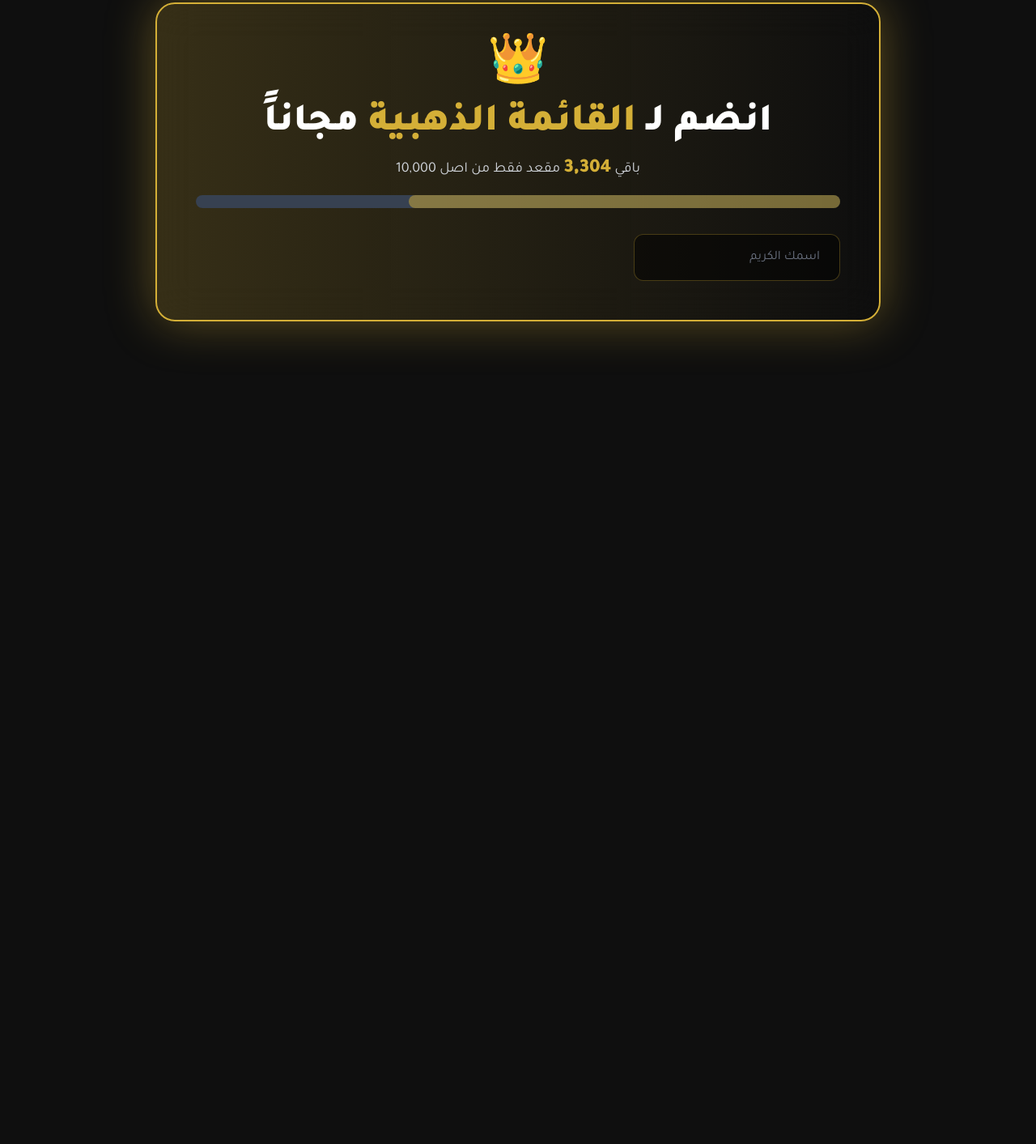
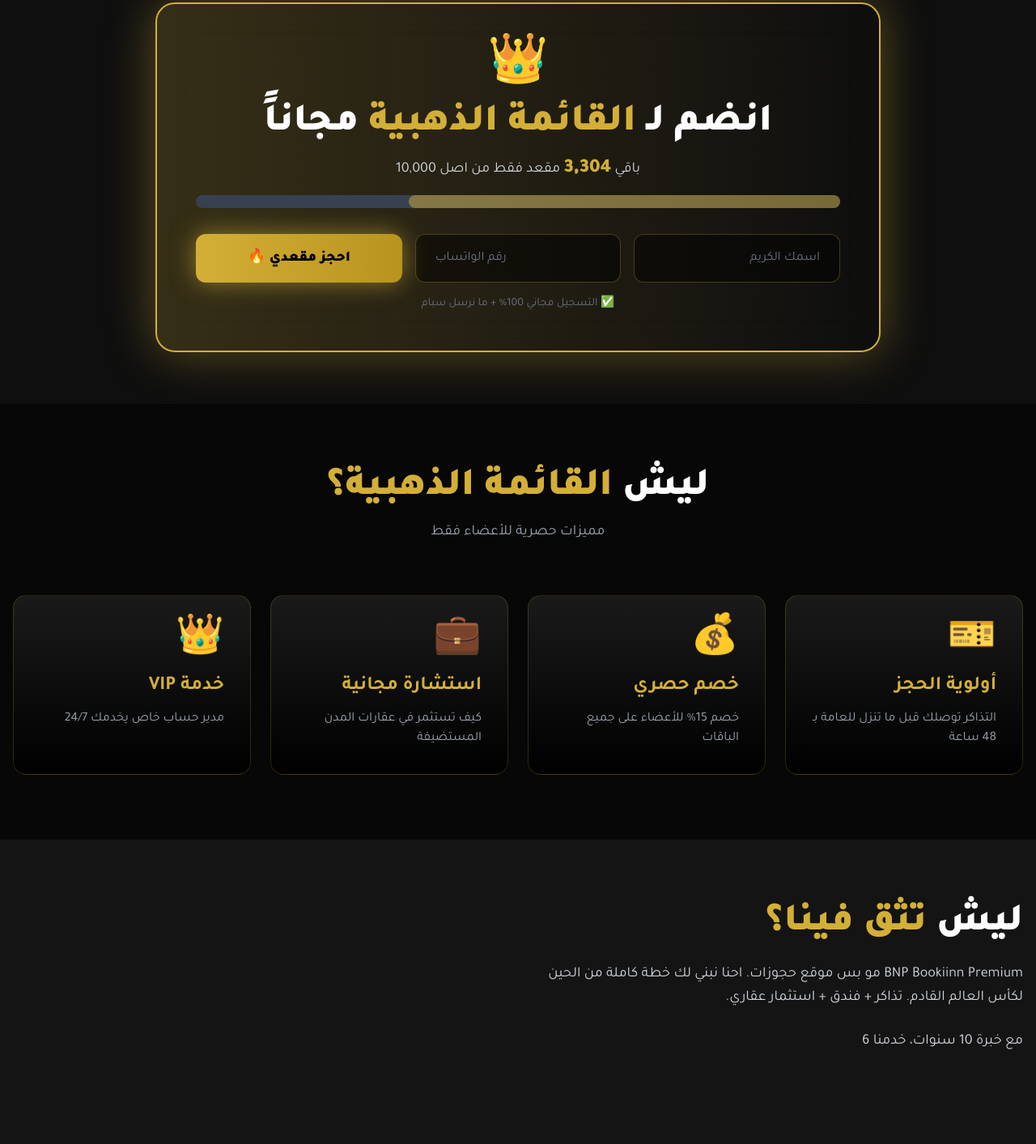
Before and after one commit to abuameer11/bookiinn-website, a plain HTML site: page index.html in a window 1280 px wide. Shown: the part 879-2292 px from the top of the page at 81% size. Before the commit the page ends 1340 px from the top, so only its background shows below. Drawn offline with nearby package versions, Linux system fonts and the light colour scheme.

Commit message:
Update index.html

```diff
--- a/index.html
+++ b/index.html
@@ -40,7 +40,7 @@
         </span>
     </div>
 
-    <!-- النافبار -->
+    <!-- النافبار - مصلح 100% -->
     <nav class="fixed w-full top-12 z-50 bg-black/80 backdrop-blur-xl border-b border-[#D4AF37]/20">
         <div class="max-w-7xl mx-auto px-4 sm:px-6 lg:px-8">
             <div class="flex justify-between items-center h-20">
@@ -52,7 +52,6 @@
                         <h1 class="text-xl font-black text-[#D4AF37]">BNP Bookiinn Premium</h1>
                         <p class="text-xs text-gray-400">القائمة الذهبية</p>
                     </div>
-                </div>
                 <div class="hidden md:flex items-center gap-8">
                     <a href="#home" class="hover:text-[#D4AF37] transition">الرئيسية</a>
                     <a href="#services" class="hover:text-[#D4AF37] transition">المميزات</a>
@@ -105,7 +104,7 @@
         </div>
     </section>
 
-    <!-- فورم القائمة الذهبية -->
+    <!-- فورم القائمة الذهبية - مصلح -->
     <section class="py-16 px-4 relative z-10">
         <div class="max-w-4xl mx-auto bg-gradient-to-r from-[#D4AF37]/20 to-transparent border-2 border-[#D4AF37] rounded-3xl p-8 md:p-12 backdrop-blur-xl shadow-[0_0_60px_rgba(212,175,55,0.4)]">
             <div class="text-center mb-8">
@@ -120,4 +119,57 @@
             <form action="https://formspree.io/f/YOUR_FORM_ID" method="POST" class="grid grid-cols-1 md:grid-cols-3 gap-4">
                 <input type="text" name="name" placeholder="اسمك الكريم" required
                     class="bg-black/50 border border-[#D4AF37]/30 rounded-xl px-6 py-4 text-white placeholder-gray-500 focus:border-[#D4AF37] focus:outline-none">
-                <input type="tel" name="phone" placeholder="
+                <input type="tel" name="phone" placeholder="رقم الواتساب" required dir="ltr"
+                    class="bg-black/50 border border-[#D4AF37]/30 rounded-xl px-6 py-4 text-white placeholder-gray-500 focus:border-[#D4AF37] focus:outline-none">
+                <button type="submit"
+                    class="bg-gradient-to-r from-[#D4AF37] to-[#B8941F] text-black font-black text-lg rounded-xl px-6 py-4 hover:scale-105 transition shadow-[0_0_30px_rgba(212,175,55,0.6)]">
+                    احجز مقعدي 🔥
+                </button>
+            </form>
+            <p class="text-center text-gray-500 text-sm mt-4">✅ التسجيل مجاني 100% + ما نرسل سبام</p>
+        </div>
+    </section>
+
+    <!-- الخدمات - موجودة كاملة -->
+    <section id="services" class="py-20 px-4 bg-black/50 backdrop-blur-sm relative z-10">
+        <div class="max-w-7xl mx-auto">
+            <div class="text-center mb-16">
+                <h3 class="text-4xl md:text-5xl font-black mb-4">ليش <span class="text-[#D4AF37]">القائمة الذهبية؟</span></h3>
+                <p class="text-gray-400 text-lg">مميزات حصرية للأعضاء فقط</p>
+            </div>
+            <div class="grid grid-cols-1 md:grid-cols-2 lg:grid-cols-4 gap-6">
+                <div class="bg-gradient-to-b from-[#1a1a1a] to-black border border-[#D4AF37]/20 rounded-2xl p-8 hover:border-[#D4AF37] hover:scale-105 transition-all duration-300 backdrop-blur-md">
+                    <div class="text-5xl mb-4">🎫</div>
+                    <h4 class="text-2xl font-bold mb-3 text-[#D4AF37]">أولوية الحجز</h4>
+                    <p class="text-gray-400">التذاكر توصلك قبل ما تنزل للعامة بـ 48 ساعة</p>
+                </div>
+                <div class="bg-gradient-to-b from-[#1a1a1a] to-black border border-[#D4AF37]/20 rounded-2xl p-8 hover:border-[#D4AF37] hover:scale-105 transition-all duration-300 backdrop-blur-md">
+                    <div class="text-5xl mb-4">💰</div>
+                    <h4 class="text-2xl font-bold mb-3 text-[#D4AF37]">خصم حصري</h4>
+                    <p class="text-gray-400">خصم 15% للأعضاء على جميع الباقات</p>
+                </div>
+                <div class="bg-gradient-to-b from-[#1a1a1a] to-black border border-[#D4AF37]/20 rounded-2xl p-8 hover:border-[#D4AF37] hover:scale-105 transition-all duration-300 backdrop-blur-md">
+                    <div class="text-5xl mb-4">💼</div>
+                    <h4 class="text-2xl font-bold mb-3 text-[#D4AF37]">استشارة مجانية</h4>
+                    <p class="text-gray-400">كيف تستثمر في عقارات المدن المستضيفة</p>
+                </div>
+                <div class="bg-gradient-to-b from-[#1a1a1a] to-black border border-[#D4AF37]/20 rounded-2xl p-8 hover:border-[#D4AF37] hover:scale-105 transition-all duration-300 backdrop-blur-md">
+                    <div class="text-5xl mb-4">👑</div>
+                    <h4 class="text-2xl font-bold mb-3 text-[#D4AF37]">خدمة VIP</h4>
+                    <p class="text-gray-400">مدير حساب خاص يخدمك 24/7</p>
+                </div>
+            </div>
+        </div>
+    </section>
+
+    <!-- من نحن -->
+    <section id="about" class="py-20 px-4 bg-[#1a1a1a]/50 backdrop-blur-sm relative z-10">
+        <div class="max-w-7xl mx-auto">
+            <div class="grid grid-cols-1 md:grid-cols-2 gap-12 items-center">
+                <div>
+                    <h3 class="text-4xl md:text-5xl font-black mb-6">ليش <span class="text-[#D4AF37]">تثق فينا؟</span></h3>
+                    <p class="text-gray-300 text-lg mb-6 leading-relaxed">
+                        BNP Bookiinn Premium مو بس موقع حجوزات. احنا نبني لك خطة كاملة من الحين لكأس العالم القادم. تذاكر + فندق + استثمار عقاري.
+                    </p>
+                    <p class="text-gray-300 text-lg mb-8 leading-relaxed">
+                        مع خبرة 10 سنوات، خدمنا 6
```
